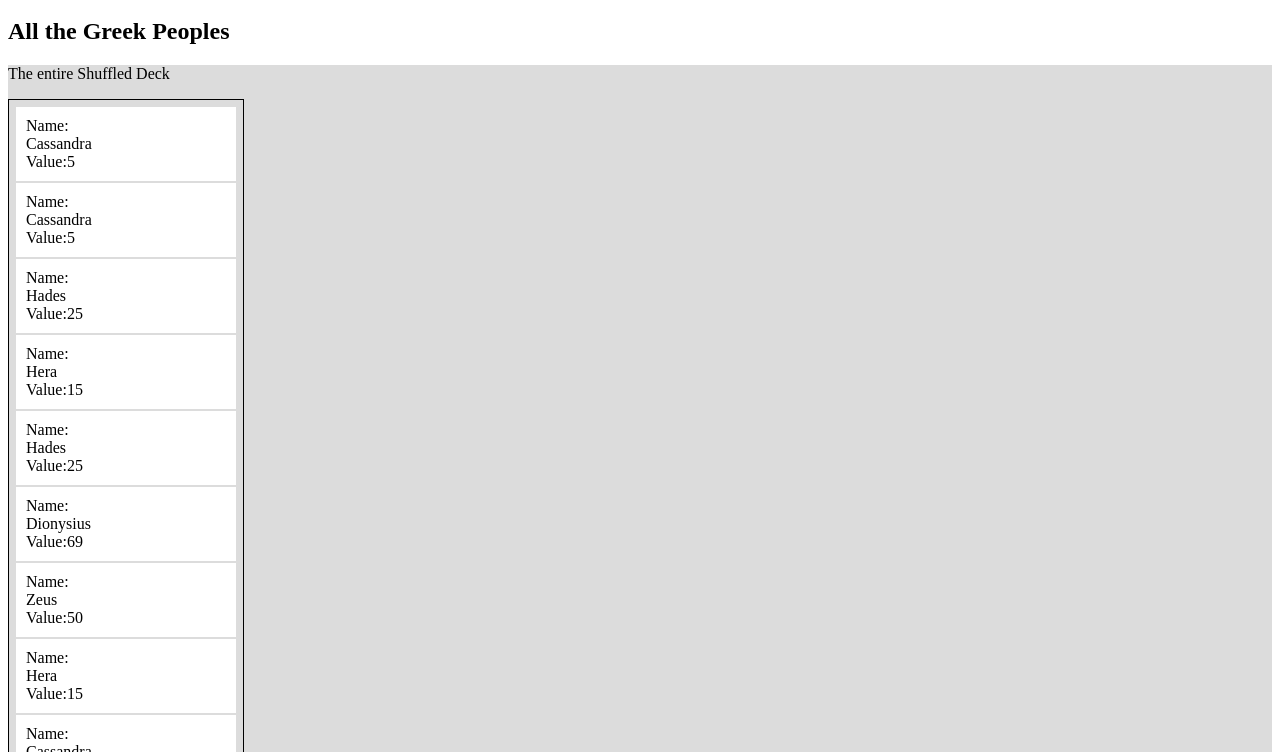
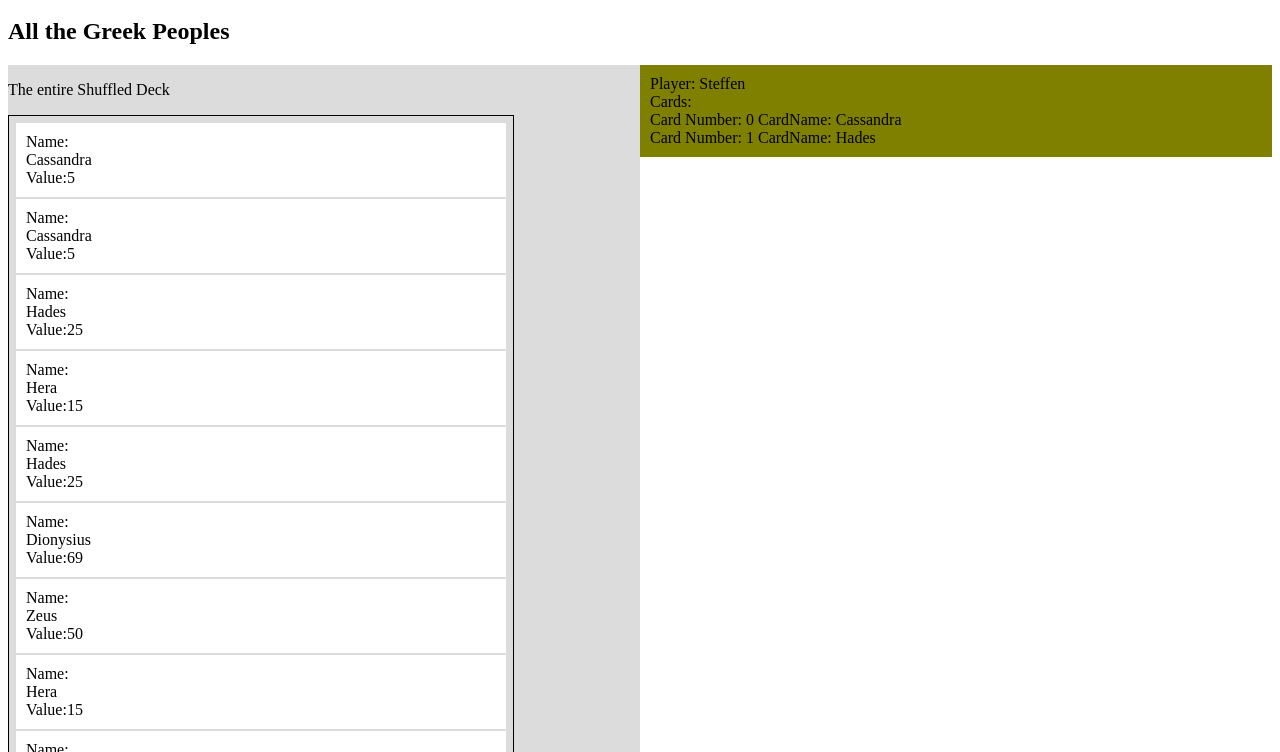
Before and after one commit to smhaaker/card-game-builder, a plain HTML site: page test.html in a window 1280 px wide. Shown: the part 48-800 px from the top of the page. Drawn offline with Linux system fonts and the light colour scheme.

Commit message:
minor fixes to webtest

```diff
--- a/test.html
+++ b/test.html
@@ -7,16 +7,30 @@
     #cardsOutput {
         border: 1px solid black;
         padding: 5px;
+        width: 80%;
     }
 
     .theDeck{
         background-color: gainsboro;
+        width: 50%;
+        float: left;
+
     }
 
     .singleCard{
         background-color: white;
         padding: 10px;
-        width: 200px;
+        width: 50%;
+    }
+
+    .playerInfo{
+        background-color: olive;
+        float: right;
+        width: 50%;
+    }
+
+    .playerInner {
+        padding: 10px;
     }
 
     </style>
@@ -55,12 +69,6 @@ let cardsDealt = deal(shuffled, 4, 2)
 // console.log("dealt cards: " + JSON.stringify(cardsDealt))
 console.log(cardsDealt)
 
-// console.log('player1 / card 2: ' + JSON.stringify(cardsDealt[0][1]))
-// console.log('player2 / card 2: ' + JSON.stringify(cardsDealt[1][1]))
-// console.log('player3 / card 2: ' + JSON.stringify(cardsDealt[2][1]))
-// console.log('player4 / card 2: ' + JSON.stringify(cardsDealt[3][1]))
-
-
 // assignes a playername to a playerID
 let players = assignPlayers('Steffen', 'Mike', 'A cat', 'a dog')
 let player1 = players[0]
@@ -92,6 +100,12 @@ console.log(playerCardsPlayer1)
         <table id='cardsOutput'></table>
     </div>
 
+    <div class="playerInfo">
+        <div class="playerInner">
+        Player: <span id="playerInfo"></span><br>
+        Cards: <span id="playerCardsList"></span><br>
+        </div>
+    </div>
 
 <script>
 
@@ -101,6 +115,15 @@ console.log(playerCardsPlayer1)
     h2Desc.innerHTML = config.description;
     let cardsOutputted = document.getElementById('cardsOutput')
 
+    let playerInfo = document.getElementById('playerInfo')
+    playerInfo.innerHTML = player1.name
+    let playerCardsList = document.getElementById('playerCardsList')
+
+    for (let i = 0; i < playerCardsPlayer1.length; i++){
+        playerCardsList.innerHTML += '<br/>Card Number: ' + i + ' CardName:  ' + playerCardsPlayer1[i].cardName + ' '
+    }
+
+
     for (let i = 0; i < deck.length; i++){
         cardsOutputted.innerHTML += '<td class="singleCard">Name: <br/>' + deck[i].cardName + "<br/> Value:" + JSON.stringify(deck[i].value) + '</td>'
     }
```
